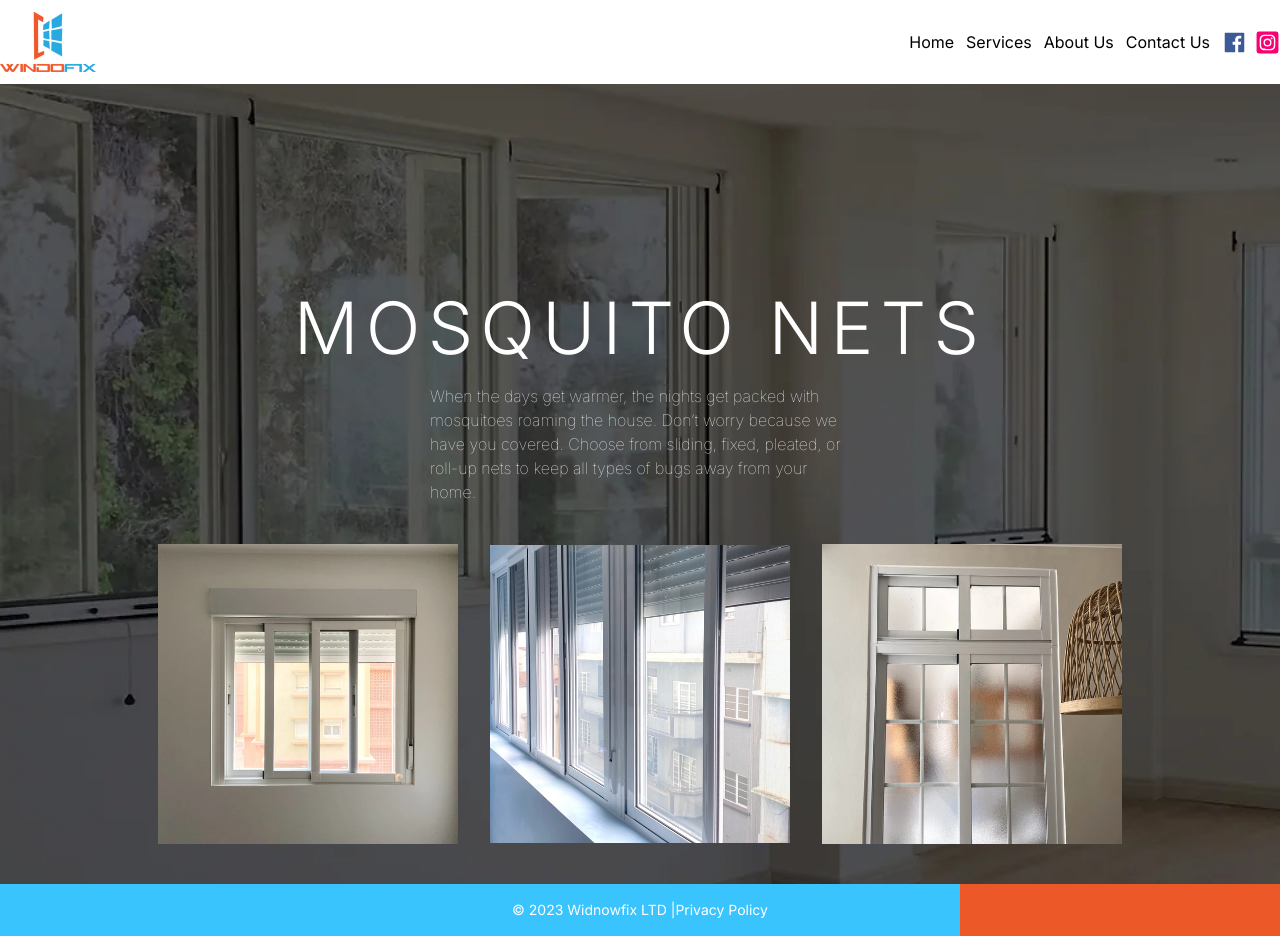
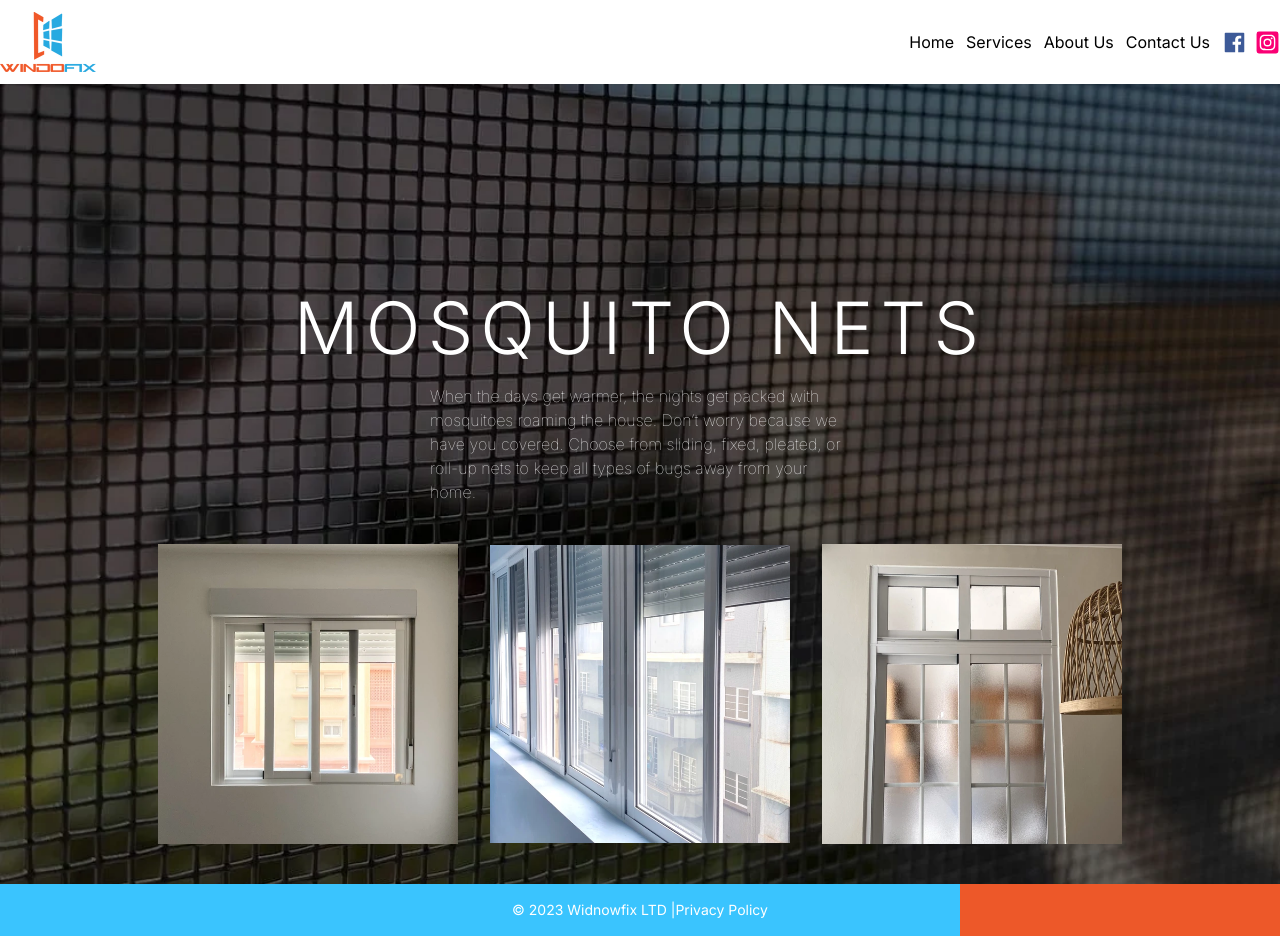
Before and after one commit to ElAndy94/windowfix, a Next.js app: page /mosquito-nets in a window 1280 px wide. Built offline with nearby package versions, Linux system fonts and the light colour scheme.

Commit message:
changed the bg image

```diff
--- a/app/mosquito-nets/page.tsx
+++ b/app/mosquito-nets/page.tsx
@@ -13,8 +13,7 @@ const MosquitoNets = () => {
       <div
         style={{
           paddingBottom: "50px",
-          background:
-            "url('/assets/windows5.webp') center center no-repeat fixed",
+          background: "url('/assets/nets1.jpg') center center no-repeat fixed",
 
           backgroundSize: "cover",
           height: "100%",
```
